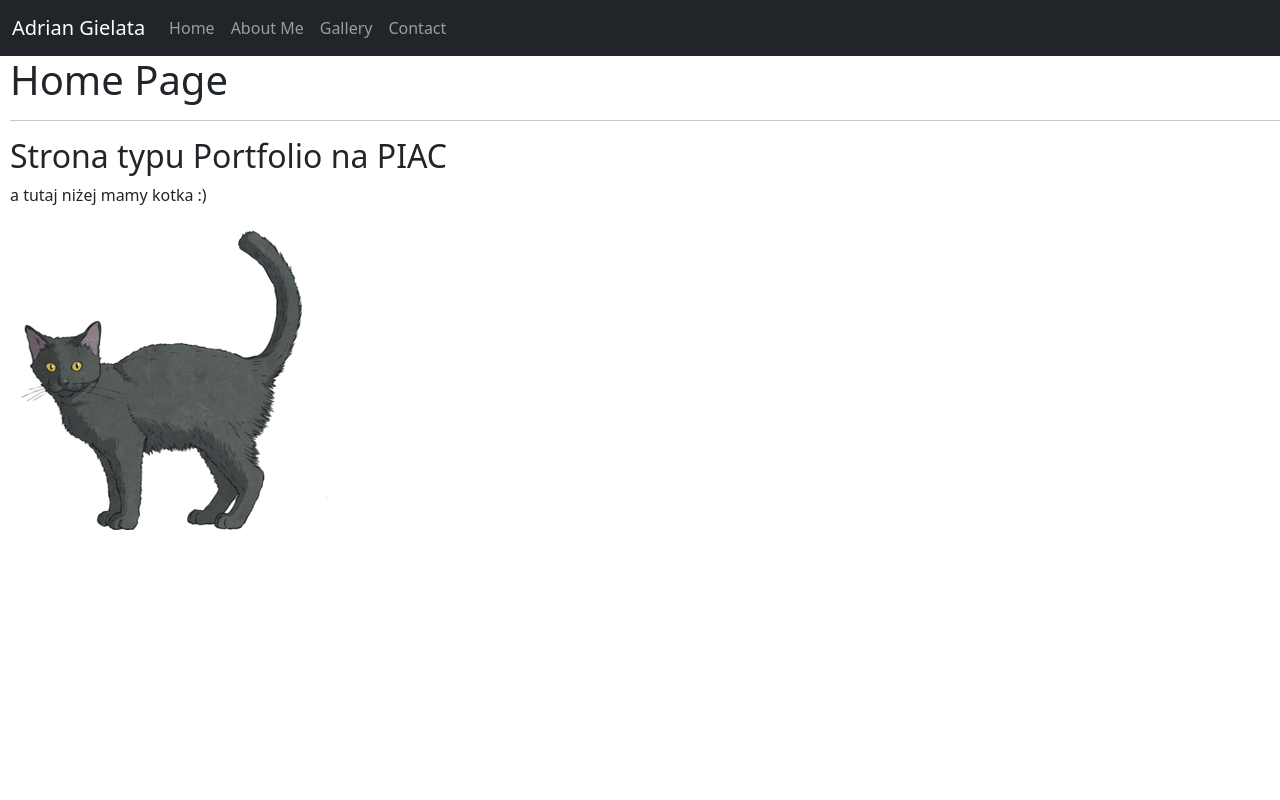
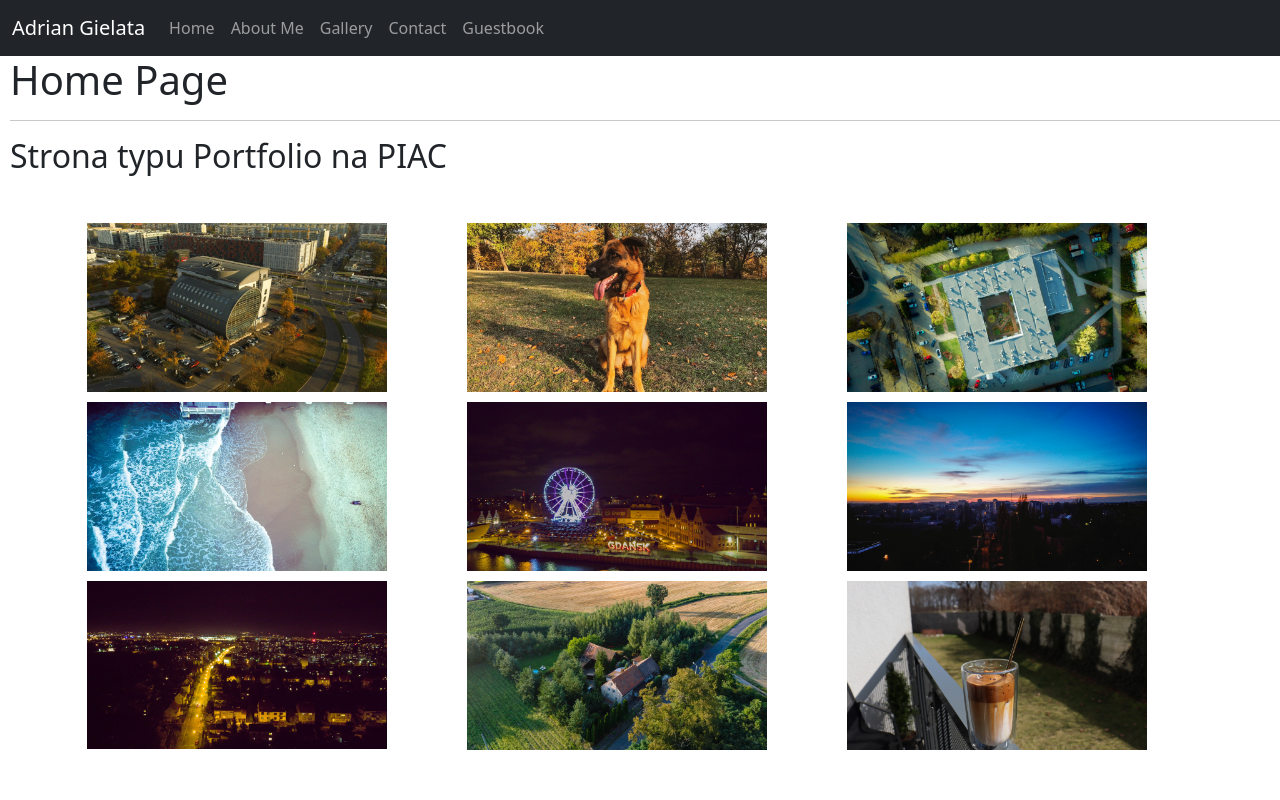
Before and after one commit to begerowiec/flaskapp, a Flask app: page / in a window 1280 px wide. Run offline with Flask 2, Linux system fonts and the light colour scheme; some libraries are stand-ins or nearby versions.

Commit message:
upload lab 3 i 4

```diff
--- a/app.py
+++ b/app.py
@@ -1,27 +1,81 @@
-from flask import Flask
-from flask import render_template
-from flask_nav import Nav
-from flask_nav.elements import Navbar, View
+from flask import Flask, render_template, abort, make_response, request, redirect
+import mysql.connector
 from flask_bootstrap import Bootstrap
 
 app = Flask(__name__)
+Bootstrap(app)
+
+mydb = mysql.connector.connect(
+  host="localhost",
+  user="root",
+  password="root",
+  database="guestbook"
+)
+
 
 @app.route('/')
 def home():
     return render_template('index.html')
 
+
 @app.route('/about')
 def about():
     return render_template('about.html')
 
+
 @app.route('/gallery')
 def gallery():
     return render_template('gallery.html')
+
 
 @app.route('/contact')
 def contact():
     return render_template('contact.html')
 
 
+@app.route('/galleryold')
+def galleryold():
+    return render_template('galleryold.html')
+
+
+@app.route('/guestbook', methods=['GET', 'POST'])
+def guestbook():
+    if request.method == 'POST':
+        userform = request.form
+        nick = userform['nick']
+        tresc = userform['tekst']
+        mycursor = mydb.cursor()
+        mycursor.execute("INSERT INTO guests(nick,tekst) VALUES (%s, %s)", (nick, tresc))
+        mydb.commit()
+        mycursor.close()
+        return redirect('/guestbook')
+    mycursor = mydb.cursor()
+    mycursor.execute("SELECT * FROM guests ORDER BY data DESC")
+    fetchdata = mycursor.fetchall()
+    return render_template('guestbook.html', allposts=fetchdata)
+
+
+@app.route('/error_denied')
+def error_denied():
+    abort(401)
+
+
+@app.route('/error_internal')
+def error_internal():
+    return render_template('template.html', name='ERROR 505'), 505
+
+
+@app.route('/error_not_found')
+def error_not_found():
+    response = make_response(render_template('template.html', name='ERROR 404'), 404)
+    response.headers['X-Something'] = 'A value'
+    return response
+
+
+@app.errorhandler(404)
+def not_found_error(error):
+    return render_template('404.html'), 404
+
+
 if __name__ == '__main__':
     app.run(debug=True)
--- a/requirements.txt
+++ b/requirements.txt
@@ -10,3 +10,5 @@ Jinja2==2.11.3
 MarkupSafe==1.1.1
 visitor==0.1.3
 Werkzeug==1.0.1
+
+mysql-connector-python~=8.0.25
--- a/templates/about.html
+++ b/templates/about.html
@@ -11,7 +11,7 @@
     <div style="margin-left:10px">
         <h1>About me</h1>
         <hr>
-        <img style="width:200px" src="{{ url_for('static', filename='ja.png') }}" style="width:100%">
+        <img style="width:200px" src="{{ url_for('static', filename='ja.png') }}">
         <h3>Cześć! Nazywam się Adrian Gielata.</h3>
         <div style="width:80%">
             <p>
--- a/templates/index.html
+++ b/templates/index.html
@@ -1,11 +1,42 @@
 
-    {% include 'navbar.html' %}
-    <div style="margin-left:10px">
-        <h1> Home Page</h1>
-        <hr>
-        <h2>Strona typu Portfolio na PIAC</h2>
-        <p>a tutaj niżej mamy kotka :)</p>
-        <img src="{{ url_for('static', filename='cat.png') }}" alt="Cat"><br>
+{% include 'navbar.html' %}
+<div style="margin-left:10px">
+    <h1> Home Page</h1>
+    <hr>
+    <h2>Strona typu Portfolio na PIAC</h2>
+    <div class="container" style="padding-top:30px">
+        <div class="row">
+            <div class="col-4">
+                <a href="{{ url_for('static', filename='1.jpg') }}" class="gallery"><img style="width:300px;padding-top:10px" src="{{ url_for('static', filename='1.jpg') }}" alt="Adam Małysz"></a>
+            </div>
+            <div class="col-4">
+                <a  href="{{ url_for('static', filename='2.jpg') }}" class="gallery"><img style="width:300px;padding-top:10px" src="{{ url_for('static', filename='2.jpg') }}" alt="Kamil Stoch"></a>
+            </div>
+            <div class="col-4">
+                <a href="{{ url_for('static', filename='3.jpg') }}" class="gallery"><img style="width:300px;padding-top:10px" src="{{ url_for('static', filename='3.jpg') }}" alt="Janne Ahonen"></a>
+            </div>
+            <div class="col-4">
+                <a href="{{ url_for('static', filename='4.jpg') }}" class="gallery"><img style="width:300px;padding-top:10px" src="{{ url_for('static', filename='4.jpg') }}" alt="Martin Schmitt"></a>
+            </div>
+            <div class="col-4">
+                <a href="{{ url_for('static', filename='5.jpg') }}" class="gallery"><img style="width:300px;padding-top:10px" src="{{ url_for('static', filename='5.jpg') }}" alt="Dawid Kubacki"></a>
+            </div>
+            <div class="col-4">
+                <a href="{{ url_for('static', filename='6.jpg') }}" class="gallery"><img style="width:300px;padding-top:10px" src="{{ url_for('static', filename='6.jpg') }}" alt="Dawid Kubacki"></a>
+            </div>
+            <div class="col-4">
+                <a href="{{ url_for('static', filename='7.jpg') }}" class="gallery"><img style="width:300px;padding-top:10px" src="{{ url_for('static', filename='7.jpg') }}" alt="Dawid Kubacki"></a>
+            </div>
+            <div class="col-4">
+                <a href="{{ url_for('static', filename='8.jpg') }}" class="gallery"><img style="width:300px;padding-top:10px" src="{{ url_for('static', filename='8.jpg') }}" alt="Dawid Kubacki"></a>
+            </div>
+            <div class="col-4">
+                <a href="{{ url_for('static', filename='9.jpg') }}" class="gallery"><img style="width:300px;padding-top:10px" src="{{ url_for('static', filename='9.jpg') }}" alt="Dawid Kubacki"></a>
+            </div>
+        </div>
     </div>
-</body>
-</html>
+</div>
+
+<script>
+  $('a.gallery').colorbox({width:'60%'});
+</script>
--- a/templates/navbar.html
+++ b/templates/navbar.html
@@ -37,6 +37,9 @@
         <li class="nav-item">
           <a class="nav-link" href="{{ url_for('contact') }}">Contact</a>
         </li>
+        <li class="nav-item">
+          <a class="nav-link" href="{{ url_for('guestbook') }}">Guestbook</a>
+        </li>
       </ul>
     </div>
   </div>
```
Also changed, not shown: main.py (deleted, +0 -32 lines), templates/404.html (added, +7 -0 lines), templates/gallery.html (+1 -8 lines), templates/guestbook.html (added, +33 -0 lines), static/6.jpg (added), static/7.jpg (added), static/8.jpg (added), static/9.JPG (added).
